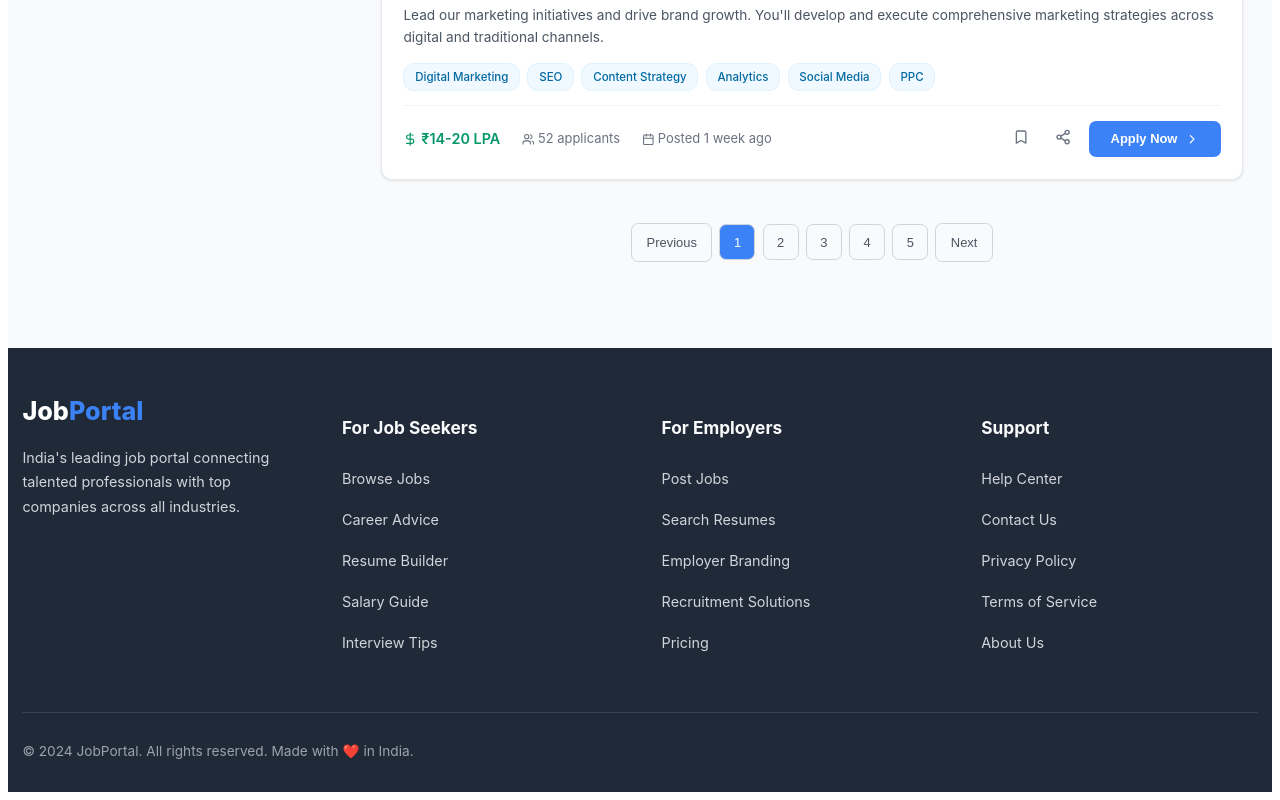
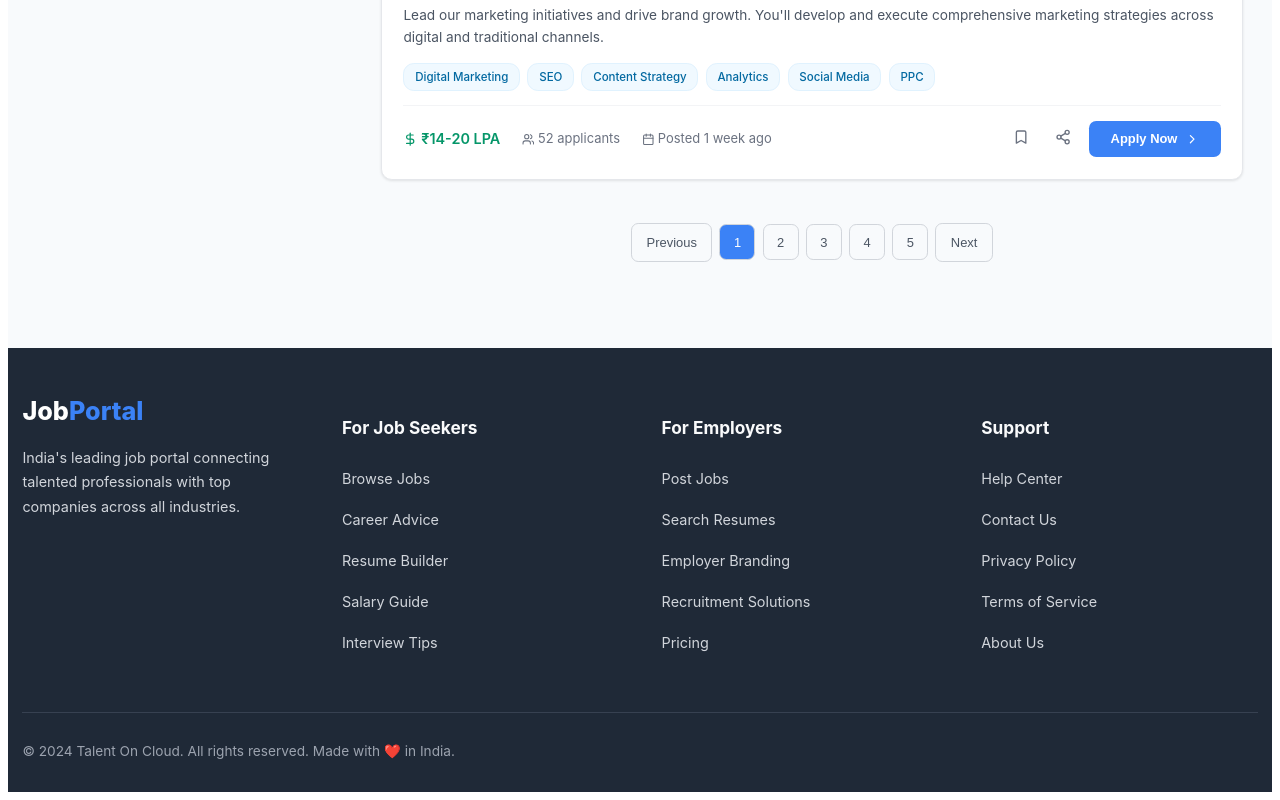
Before and after one commit to AdminVelesium/TOC, a React (Vite) app: page /all-jobs in a window 1280 px wide. Shown: the part 2317-3117 px from the top of the page. Built offline with nearby package versions, Linux system fonts and the light colour scheme.

Commit message:
Add files via upload

```diff
--- a/src/components/AllJobs.jsx
+++ b/src/components/AllJobs.jsx
@@ -2166,7 +2166,7 @@ export default function AllJobs() {
                                 textAlign: isMobile ? "center" : "left",
                             }}
                         >
-                            © 2024 JobPortal. All rights reserved. Made with ❤️ in India.
+                            © 2024 Talent On Cloud. All rights reserved. Made with ❤️ in India.
                         </p>
                     </div>
                 </div>
```
